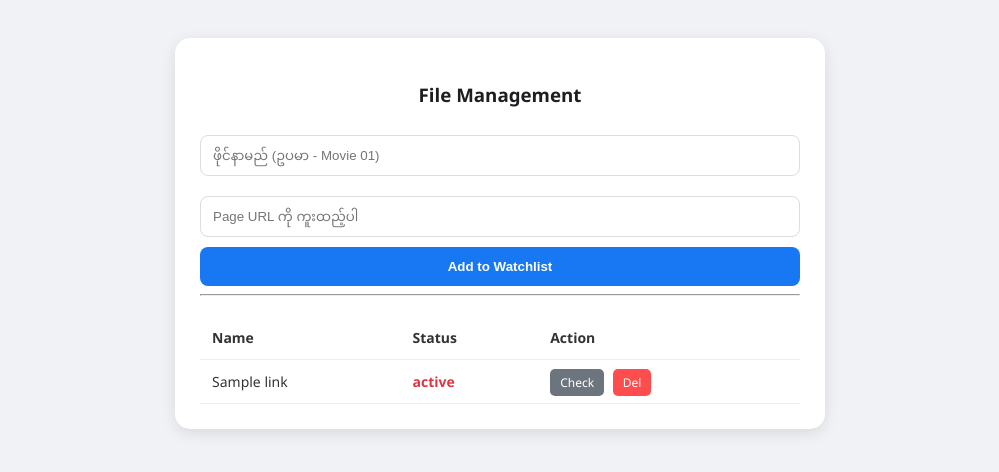
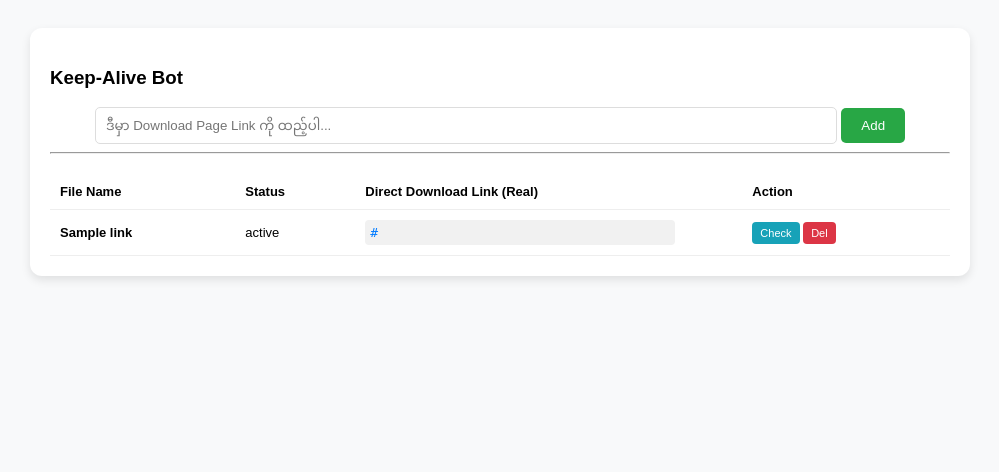
Before and after one commit to dino89840/qy, a Flask app: page / in a window 1280 px wide. Shown: the top 472 px of the page, without its empty margins (140-1139 px from the left). Run offline with Flask 3, Linux system fonts and the light colour scheme; tables that the repository leaves empty hold one stand-in row (values such as "Sample post").

Commit message:
Update index.html

```diff
--- a/templates/index.html
+++ b/templates/index.html
@@ -2,48 +2,49 @@
 <html>
 <head>
     <meta charset="UTF-8">
-    <title>File Keep-Alive Dashboard</title>
+    <title>Link Keep-Alive & Checker</title>
     <style>
-        body { font-family: 'Segoe UI', Tahoma, Geneva, Verdana, sans-serif; padding: 30px; background: #f0f2f5; color: #333; }
-        .box { max-width: 600px; margin: auto; background: white; padding: 25px; border-radius: 15px; box-shadow: 0 4px 15px rgba(0,0,0,0.1); }
-        h3 { color: #1c1e21; text-align: center; }
-        input { width: 100%; padding: 12px; margin: 10px 0; border: 1px solid #ddd; border-radius: 8px; box-sizing: border-box; }
-        button.add-btn { width: 100%; padding: 12px; background: #1877f2; color: white; border: none; border-radius: 8px; cursor: pointer; font-weight: bold; }
-        table { width: 100%; margin-top: 20px; border-collapse: collapse; }
-        th, td { text-align: left; padding: 12px; border-bottom: 1px solid #eee; font-size: 14px; }
-        .status-alive { color: #28a745; font-weight: bold; }
-        .status-dead { color: #dc3545; font-weight: bold; }
-        .btn-small { padding: 5px 10px; border-radius: 5px; text-decoration: none; font-size: 12px; margin-right: 5px; }
-        .check-btn { background: #6c757d; color: white; }
-        .del-btn { background: #ff4d4d; color: white; }
+        body { font-family: sans-serif; padding: 20px; background: #f8f9fa; }
+        .box { max-width: 900px; margin: auto; background: white; padding: 20px; border-radius: 12px; box-shadow: 0 4px 10px rgba(0,0,0,0.1); }
+        input { width: 80%; padding: 10px; border: 1px solid #ddd; border-radius: 5px; }
+        button.add-btn { padding: 10px 20px; background: #28a745; color: white; border: none; border-radius: 5px; cursor: pointer; }
+        table { width: 100%; margin-top: 20px; border-collapse: collapse; font-size: 13px; }
+        th, td { text-align: left; padding: 10px; border-bottom: 1px solid #eee; }
+        .direct-url { color: #007bff; word-break: break-all; display: block; max-width: 300px; max-height: 50px; overflow-y: auto; background: #f1f1f1; padding: 5px; border-radius: 4px; }
+        .btn-small { padding: 5px 8px; border-radius: 4px; text-decoration: none; color: white; font-size: 11px; }
+        .check-btn { background: #17a2b8; }
+        .del-btn { background: #dc3545; }
     </style>
 </head>
 <body>
     <div class="box">
-        <h3>File Management</h3>
-        <form action="/add" method="POST">
-            <input type="text" name="name" placeholder="ဖိုင်နာမည် (ဥပမာ - Movie 01)" required>
-            <input type="url" name="url" placeholder="Page URL ကို ကူးထည့်ပါ" required>
-            <button type="submit" class="add-btn">Add to Watchlist</button>
+        <h3>Keep-Alive Bot</h3>
+        <form action="/add" method="POST" style="text-align: center;">
+            <input type="url" name="url" placeholder="ဒီမှာ Download Page Link ကို ထည့်ပါ..." required>
+            <button type="submit" class="add-btn">Add</button>
         </form>
         <hr>
         <table>
             <tr>
-                <th>Name</th>
+                <th>File Name</th>
                 <th>Status</th>
+                <th>Direct Download Link (Real)</th>
                 <th>Action</th>
             </tr>
             {% for link in links %}
             <tr>
-                <td>{{ link.name }}</td>
+                <td><strong>{{ link.name }}</strong></td>
+                <td>{{ link.status }}</td>
                 <td>
-                    <span class="{{ 'status-alive' if 'Alive' in link.status or 'Active' in link.status else 'status-dead' }}">
-                        {{ link.status }}
-                    </span>
+                    {% if link.direct_link %}
+                    <code class="direct-url">{{ link.direct_link }}</code>
+                    {% else %}
+                    <small>Check ကို နှိပ်မှ ပေါ်မည်</small>
+                    {% endif %}
                 </td>
                 <td>
                     <a href="/check/{{ link.id }}" class="btn-small check-btn">Check</a>
-                    <a href="/delete/{{ link.id }}" class="btn-small del-btn" onclick="return confirm('ဖျက်မှာ သေချာလား?')">Del</a>
+                    <a href="/delete/{{ link.id }}" class="btn-small del-btn">Del</a>
                 </td>
             </tr>
             {% endfor %}
```
